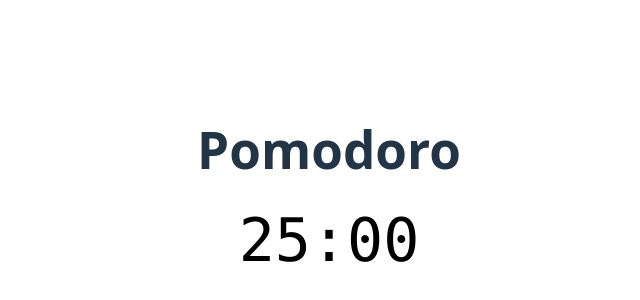
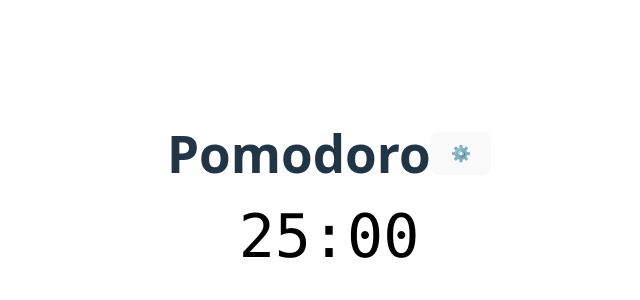
Before and after one commit to WildoFari/Pomodoro-App, a React (Vite) app: page / in a window 1280 px wide. Shown: the part 162-462 px from the top of the page, without its empty margins (311-951 px from the left). Built offline with nearby package versions, Linux system fonts and the light colour scheme.

Commit message:
Being able to choose time

```diff
--- a/src/App.jsx
+++ b/src/App.jsx
@@ -1,12 +1,14 @@
 import './App.css'
 import PomodoroTimer from './components/PomodoroTimer'
+import { PomodoroProvider } from './context/PomodoroContext'
 
 function App() {
-
   return (
-    <div className='bg-white'>
-      <PomodoroTimer />
-    </div>
+    <PomodoroProvider>
+      <div className='bg-white'>
+        <PomodoroTimer />
+      </div>
+    </PomodoroProvider>
   )
 }
 
--- a/src/components/PomodoroTimer.jsx
+++ b/src/components/PomodoroTimer.jsx
@@ -1,5 +1,7 @@
-import React from 'react';
+import React, { useState } from 'react';
 import useTimer from '../hooks/useTimer';
+import { usePomodoroConfig } from '../context/PomodoroContext';
+import Settings from './Settings';
 
 function formatTime(seconds) {
   const m = String(Math.floor(seconds / 60)).padStart(2, '0');
@@ -8,11 +10,18 @@ function formatTime(seconds) {
 }
 
 export default function PomodoroTimer() {
-  const { secondsLeft, isRunning, start, pause, reset } = useTimer();
+  const { durations } = usePomodoroConfig();
+  const [showSettings, setShowSettings] = useState(false);
+  const { secondsLeft, isRunning, start, pause, reset } = useTimer(durations.pomodoro * 60);
 
   return (
     <div className="flex flex-col items-center justify-center gap-4 p-6">
-      <h1 className="text-4xl font-bold mb-4">Pomodoro</h1>
+      <div className="flex w-full justify-between items-center mb-2">
+        <h1 className="text-4xl font-bold">Pomodoro</h1>
+        <button onClick={() => setShowSettings(true)} title="Configuración" className="text-2xl p-2">
+          <span role="img" aria-label="configuración">⚙️</span>
+        </button>
+      </div>
       <div className="text-6xl font-mono mb-6" style={{ color: 'black' }}>{formatTime(secondsLeft)}</div>
       <div className="flex gap-4">
         {!isRunning ? (
@@ -22,6 +31,7 @@ export default function PomodoroTimer() {
         )}
         <button className="bg-gray-400 text-white px-4 py-2 rounded" onClick={reset}>Reiniciar</button>
       </div>
+      {showSettings && <Settings onClose={() => setShowSettings(false)} />}
     </div>
   );
 }
--- a/src/components/Settings.jsx
+++ b/src/components/Settings.jsx
@@ -0,0 +1,42 @@
+import React, { useState } from 'react';
+import { usePomodoroConfig } from '../context/PomodoroContext';
+
+export default function Settings({ onClose }) {
+  const { durations, updateDurations } = usePomodoroConfig();
+  const [form, setForm] = useState(durations);
+
+  const handleChange = (e) => {
+    const { name, value } = e.target;
+    setForm({ ...form, [name]: Number(value) });
+  };
+
+  const handleSubmit = (e) => {
+    e.preventDefault();
+    updateDurations(form);
+    if (onClose) onClose();
+  };
+
+  return (
+    <div className="fixed inset-0 bg-black bg-opacity-30 flex items-center justify-center z-50">
+      <form className="bg-white p-6 rounded shadow-md flex flex-col gap-4 min-w-[300px]" onSubmit={handleSubmit}>
+        <h2 className="text-xl font-bold mb-2" style={{ color: 'black' }}>Configuración de Tiempos</h2>
+        <label style={{ color: 'black' }}>
+          Pomodoro (min):
+          <input type="number" name="pomodoro" min="1" max="60" value={form.pomodoro} onChange={handleChange} className="ml-2 border rounded px-2 py-1 w-16" style={{ color: 'black' }} />
+        </label>
+        <label style={{ color: 'black' }}>
+          Descanso corto (min):
+          <input type="number" name="shortBreak" min="1" max="30" value={form.shortBreak} onChange={handleChange} className="ml-2 border rounded px-2 py-1 w-16" style={{ color: 'black' }} />
+        </label>
+        <label style={{ color: 'black' }}>
+          Descanso largo (min):
+          <input type="number" name="longBreak" min="1" max="60" value={form.longBreak} onChange={handleChange} className="ml-2 border rounded px-2 py-1 w-16" style={{ color: 'black' }} />
+        </label>
+        <div className="flex gap-2 justify-end mt-4">
+          <button type="button" onClick={onClose} className="bg-gray-300 px-4 py-2 rounded">Cancelar</button>
+          <button type="submit" className="bg-blue-500 text-white px-4 py-2 rounded">Guardar</button>
+        </div>
+      </form>
+    </div>
+  );
+}
--- a/src/context/PomodoroContext.jsx
+++ b/src/context/PomodoroContext.jsx
@@ -0,0 +1,25 @@
+import React, { createContext, useContext, useState } from 'react';
+
+const PomodoroContext = createContext();
+
+export function PomodoroProvider({ children }) {
+  const [durations, setDurations] = useState({
+    pomodoro: 25,
+    shortBreak: 5,
+    longBreak: 15,
+  });
+
+  const updateDurations = (newDurations) => {
+    setDurations((prev) => ({ ...prev, ...newDurations }));
+  };
+
+  return (
+    <PomodoroContext.Provider value={{ durations, updateDurations }}>
+      {children}
+    </PomodoroContext.Provider>
+  );
+}
+
+export function usePomodoroConfig() {
+  return useContext(PomodoroContext);
+}
```
